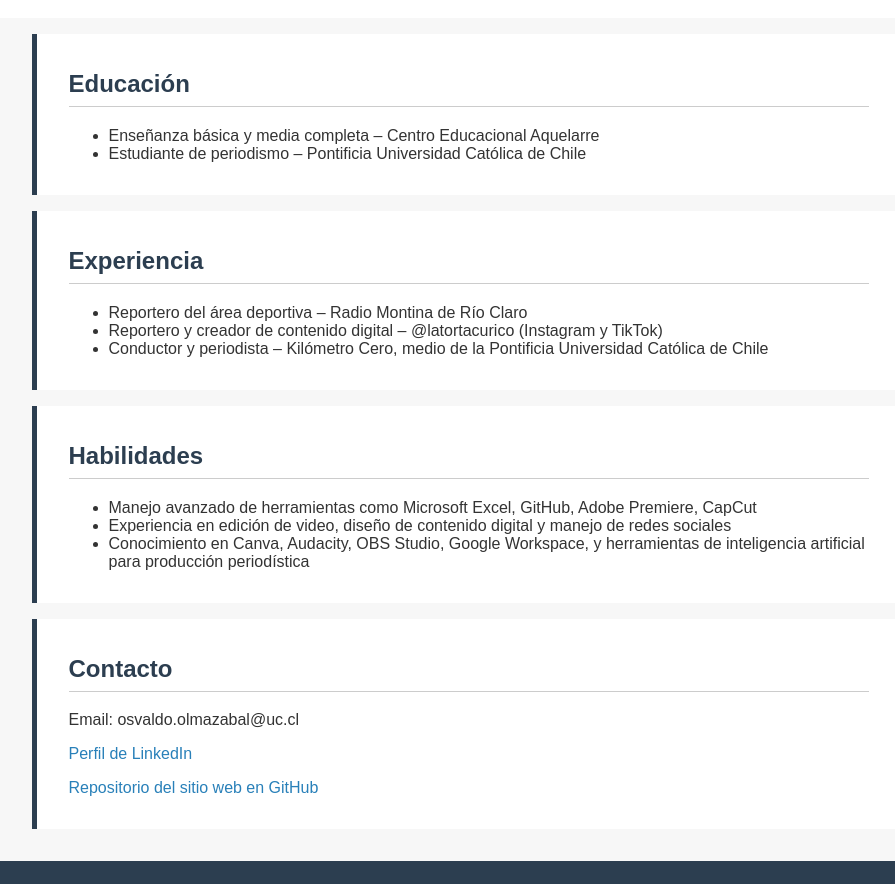
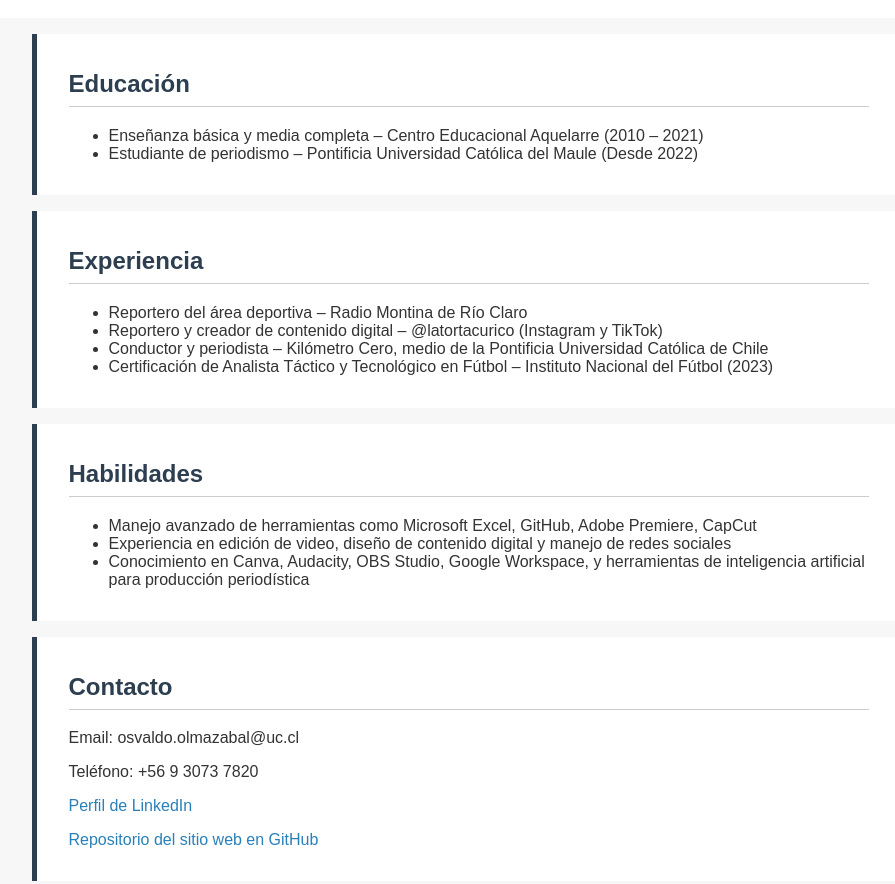
Before and after one commit to Osva1d0lm/nueva-pagina-web, a plain HTML site: page docs/index.html in a window 1280 px wide. Shown: the part 460-1344 px from the top of the page, without its empty margins (174-1069 px from the left). Drawn offline with Linux system fonts and the light colour scheme.

Commit message:
index.html

```diff
--- a/docs/index.html
+++ b/docs/index.html
@@ -26,8 +26,8 @@
     <div class="seccion">
         <h2>Educación</h2>
         <ul>
-            <li>Enseñanza básica y media completa – Centro Educacional Aquelarre</li>
-            <li>Estudiante de periodismo – Pontificia Universidad Católica de Chile</li>
+            <li>Enseñanza básica y media completa – Centro Educacional Aquelarre (2010 – 2021)</li>
+            <li>Estudiante de periodismo – Pontificia Universidad Católica del Maule (Desde 2022)</li>
         </ul>
     </div>
 
@@ -37,6 +37,7 @@
             <li>Reportero del área deportiva – Radio Montina de Río Claro</li>
             <li>Reportero y creador de contenido digital – @latortacurico (Instagram y TikTok)</li>
             <li>Conductor y periodista – Kilómetro Cero, medio de la Pontificia Universidad Católica de Chile</li>
+            <li>Certificación de Analista Táctico y Tecnológico en Fútbol – Instituto Nacional del Fútbol (2023)</li>
         </ul>
     </div>
 
@@ -52,6 +53,7 @@
     <div class="seccion">
         <h2>Contacto</h2>
         <p>Email: osvaldo.olmazabal@uc.cl</p>
+        <p>Teléfono: +56 9 3073 7820</p>
         <p><a href="https://www.linkedin.com/in/osvaldo-olmazabal-103620308" target="_blank">Perfil de LinkedIn</a></p>
         <p><a href="https://github.com/Osva1d0lm/nueva-pagina-web" target="_blank">Repositorio del sitio web en GitHub</a></p>
     </div>
```
